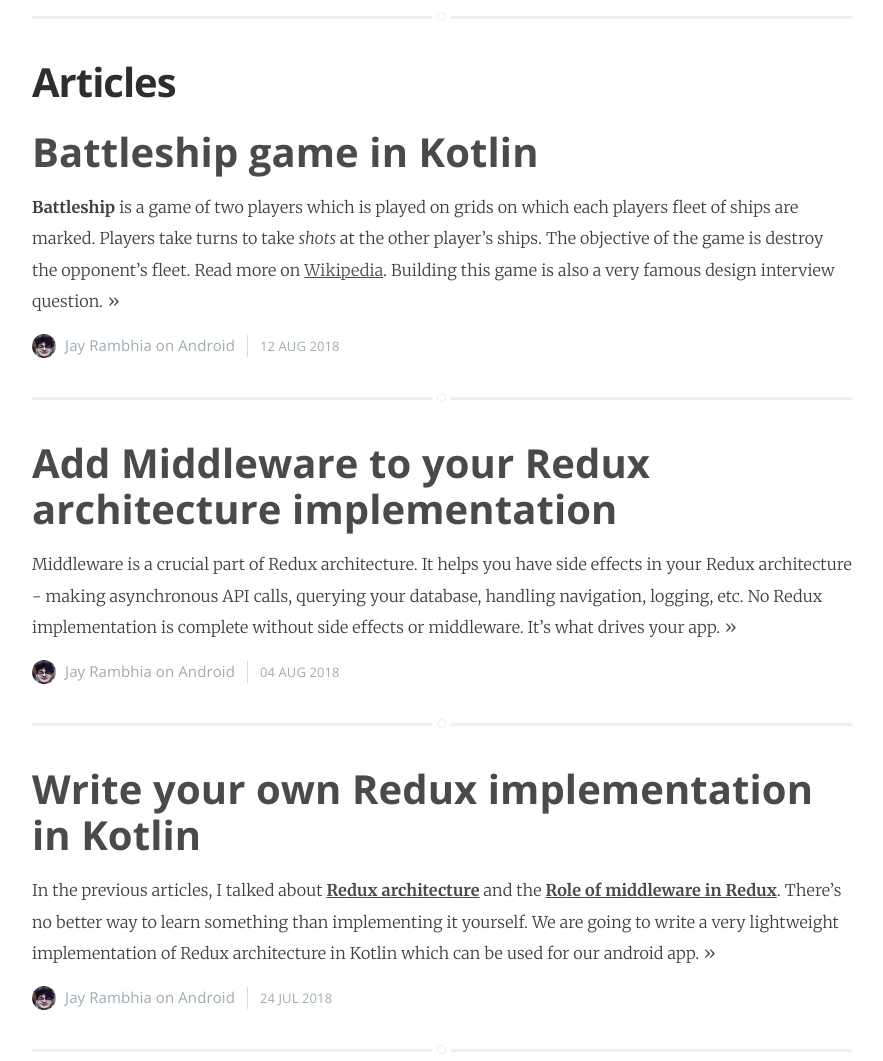
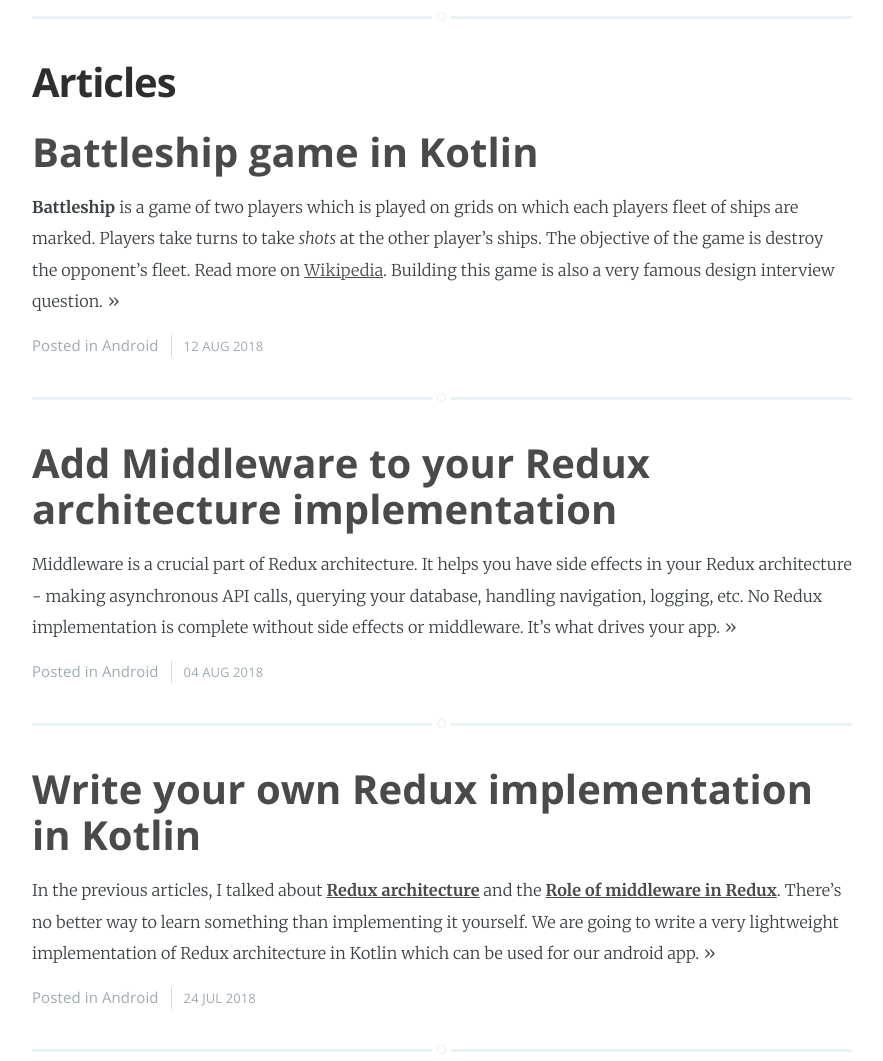
Before and after one commit to jayrambhia/jayrambhia.github.com, a Jekyll site: the page built from index.html, in a window 1280 px wide, cut to the strip 1281-2342 px from the top of the page. Shown: the whole strip, without its empty margins (198-1081 px from the left). Built offline with Jekyll 4.4.1, drawn with Linux system fonts in a browser that asks for light colours; the list of posts is cut into pages by our own code; comment, search, counter and statistics services are not loaded; some of the changed text lies outside the part shown.

Commit message:
series cards fixed

```diff
--- a/assets/css/screen.css
+++ b/assets/css/screen.css
@@ -1764,6 +1764,11 @@
     /* Add shadows to create the "card" effect */
     box-shadow: 0 4px 8px 0 rgba(0,0,0,0.2);
     transition: 0.3s;
+    border-radius: 4px;
+}
+
+.card img {
+  border-radius: 4px 4px 0 0;
 }
 
 /* On mouse-over, add a deeper shadow */
--- a/index.html
+++ b/index.html
@@ -34,7 +34,7 @@
 
 
 <main id="content" class="content" role="main">
-
+  {% if page.url == "/" %}
   <article class="post">
     <header class="post-header" style="margin-bottom: 36px;">
       <h2 class="post-title">Featured article series</h2>
@@ -56,6 +56,7 @@
 
     </section>
   </article>
+  {% endif %}
 
 
     <div class="extra-pagination inner">
@@ -67,7 +68,7 @@
     {% for post in paginator.posts %}
 
     <article class="post">
-      {% if first_post %}
+      {% if first_post and page.url == "/" %}
         <header class="post-header" style="margin-bottom: 24px;">
           <h2 class="post-title">Articles</h2>
         </header>
@@ -80,12 +81,8 @@
             {{ post.excerpt }} <a class="read-more" href="{{ post.url }}">&raquo;</a>
         </section>
         <footer class="post-meta">
-            {% if site.k_author %}
-                <img class="author-thumb" src="/assets/images/profile.jpg" alt="Author's profile picture" nopin="nopin" />
-                {{ site.k_author }}
-            {% endif %}
             {% if post.tags.size > 0 %}
-                {{ post.tags | array_to_sentence_string | prepend: 'on ' }}
+                Posted {{ post.tags | array_to_sentence_string | prepend: 'in ' }}
             {% endif %}
             <time class="post-date" datetime="{{ post.date | date:"%Y-%m-%d" }}">
                 {{ post.date | date_to_string }}
```
Also changed, not shown: series/index.html (+11 -2 lines).
